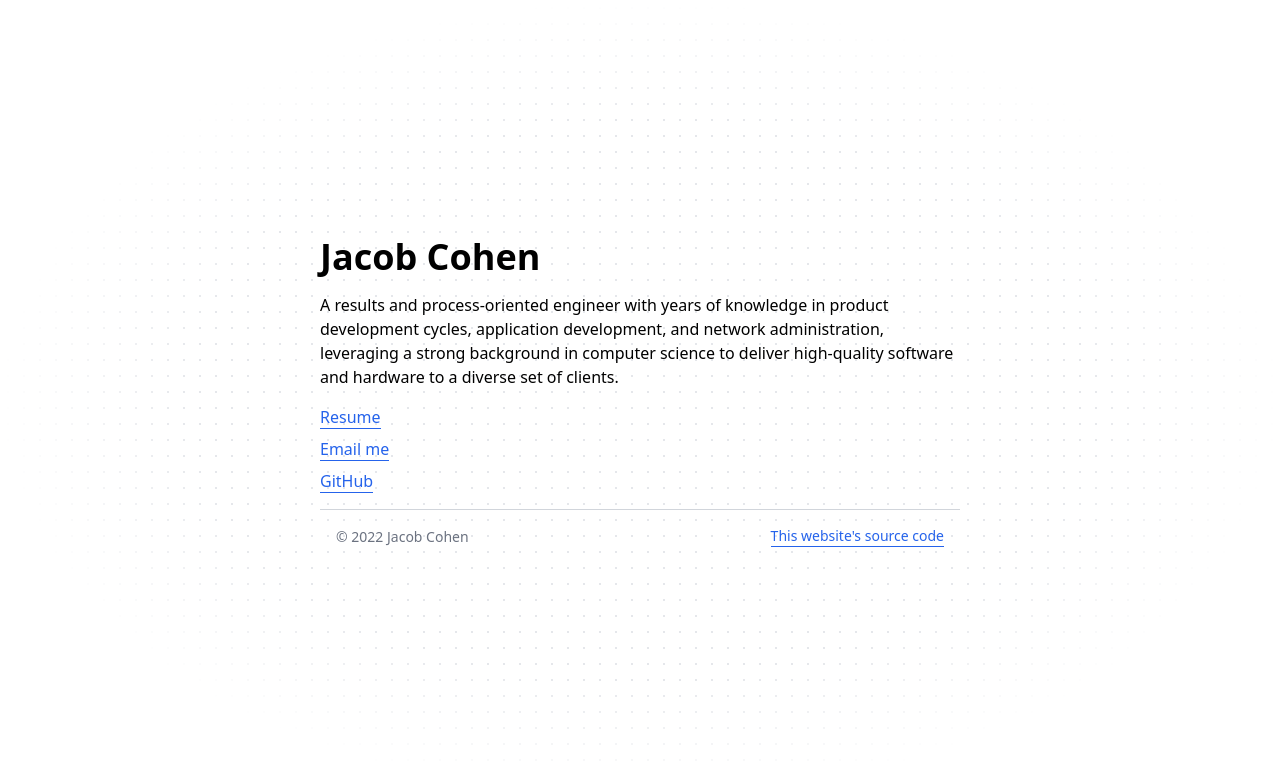
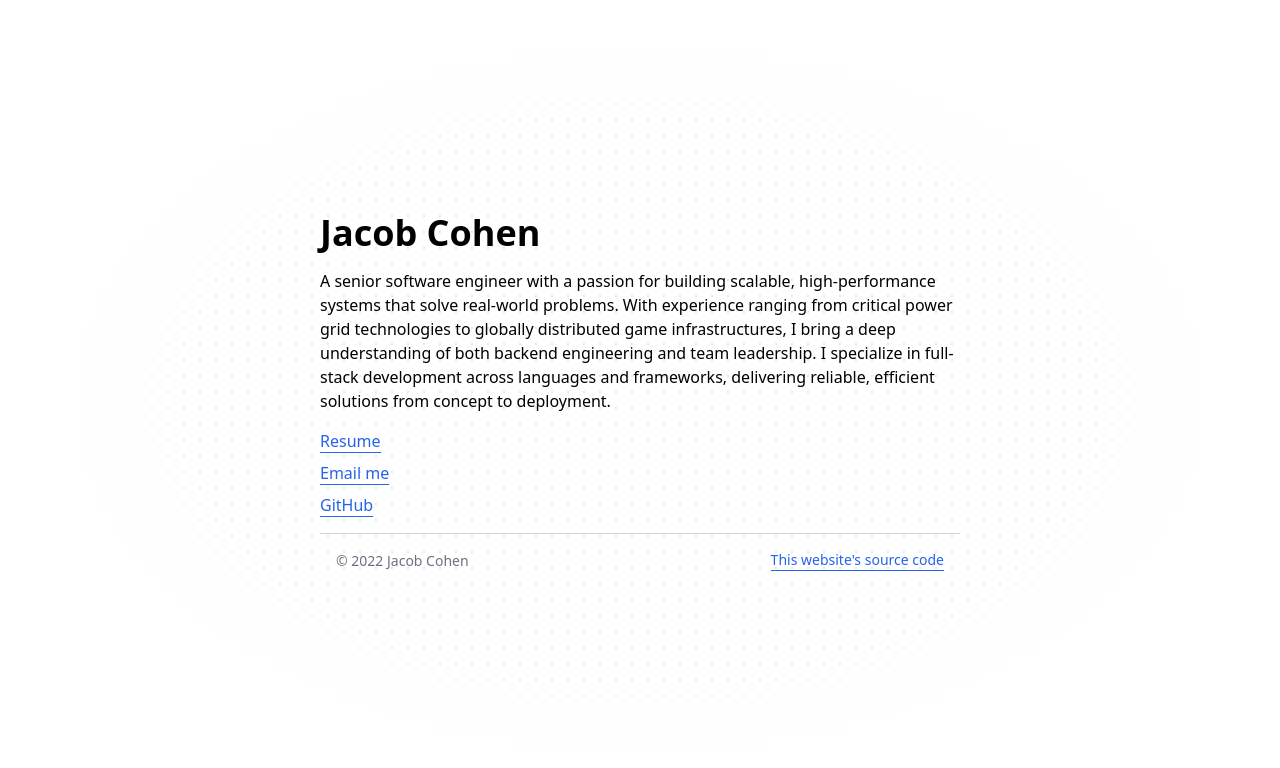
Before and after one commit to yakovliam/yakovliam.com, a React (Vite) app: page / in a window 1280 px wide. Shown: the top 768 px of the page. Built offline with nearby package versions, Linux system fonts and the light colour scheme.

Commit message:
feat: update

```diff
--- a/src/App.tsx
+++ b/src/App.tsx
@@ -11,11 +11,13 @@ const App = () => {
         </div>
         <div className="mb-4">
           <p>
-            A results and process-oriented engineer with years of knowledge in
-            product development cycles, application development, and network
-            administration, leveraging a strong background in computer science
-            to deliver high-quality software and hardware to a diverse set of
-            clients.
+            A senior software engineer with a passion for building scalable,
+            high-performance systems that solve real-world problems. With
+            experience ranging from critical power grid technologies to globally
+            distributed game infrastructures, I bring a deep understanding of
+            both backend engineering and team leadership. I specialize in
+            full-stack development across languages and frameworks, delivering
+            reliable, efficient solutions from concept to deployment.
           </p>
         </div>
 
```
Also changed, not shown: 1 other file (tests, documents, lock files or other folders).
